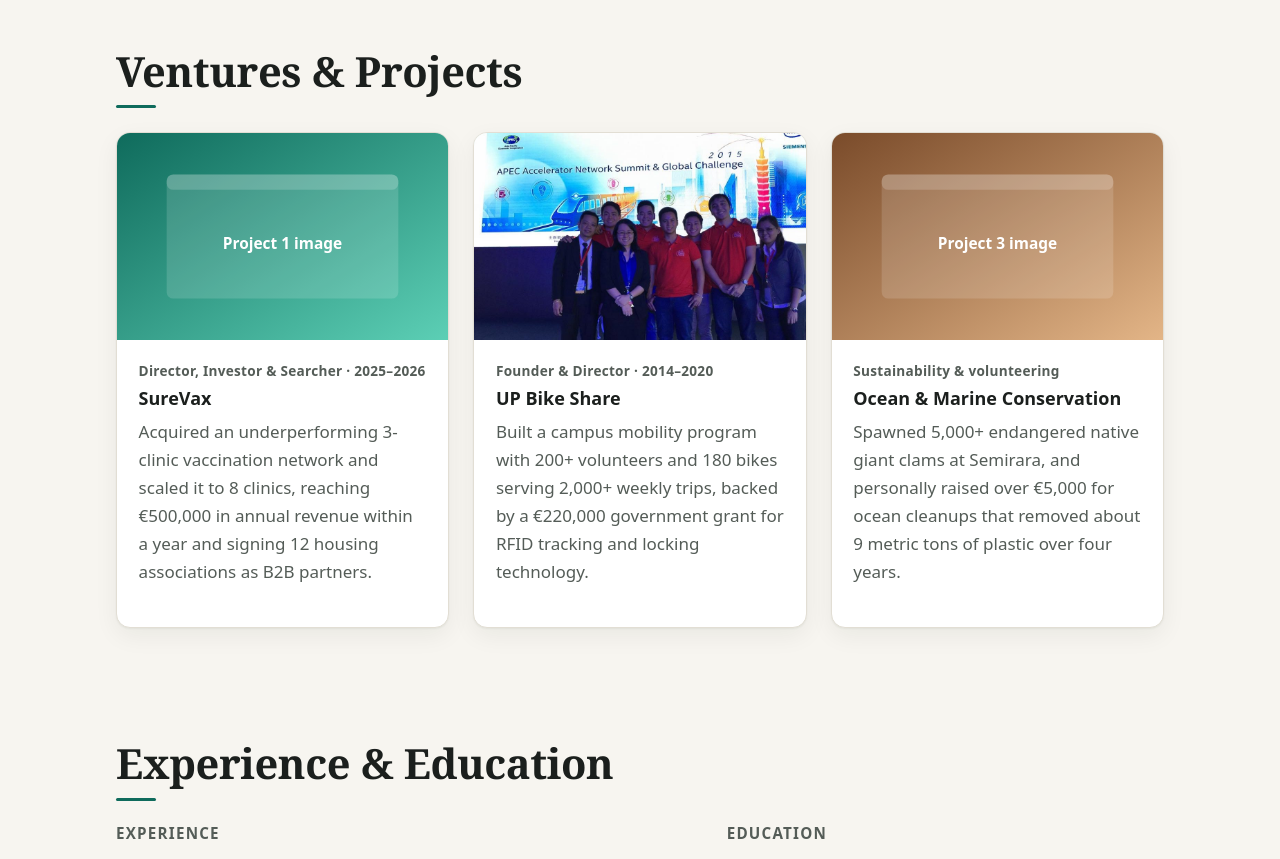
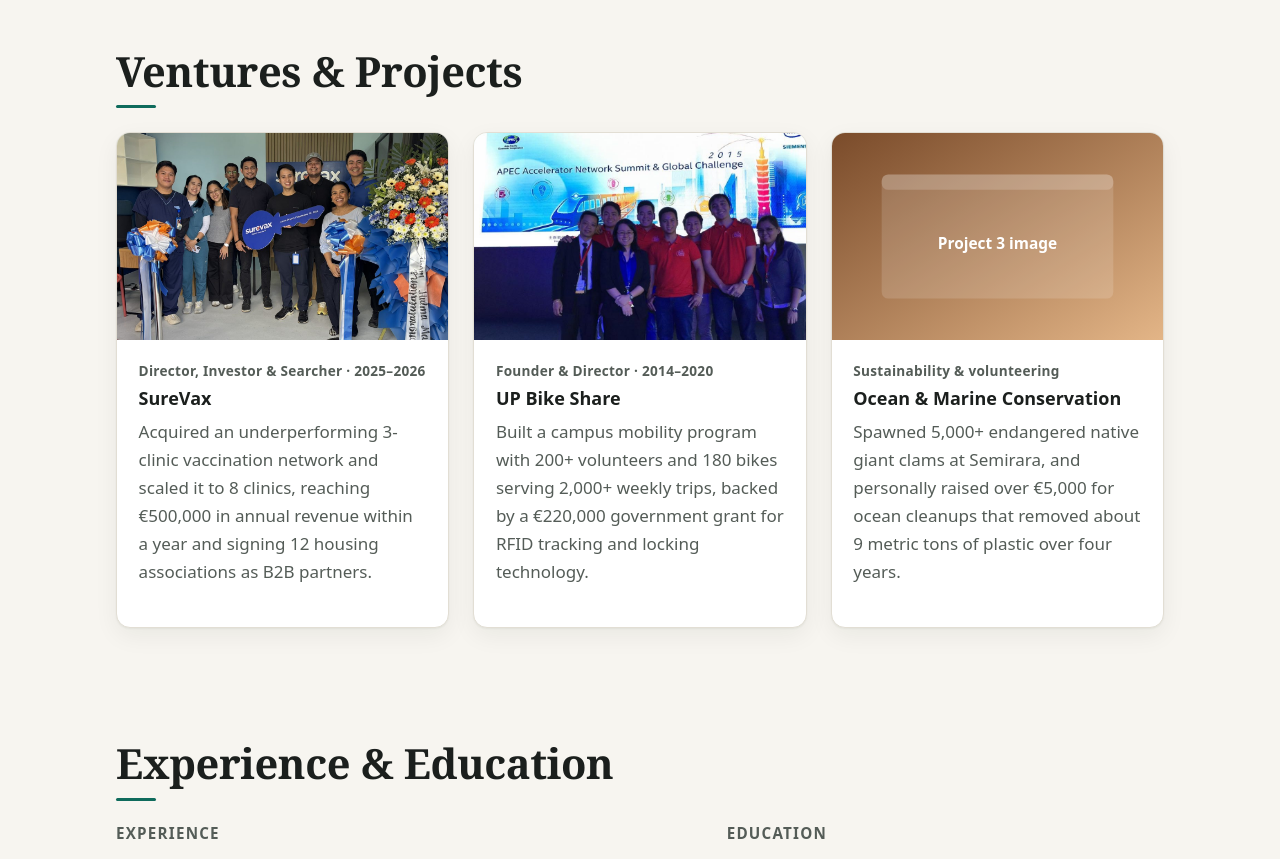
Before and after one commit to mclaperal/personal-portfolio-final, a plain HTML site: page index.html in a window 1280 px wide. Shown: the part 1320-2179 px from the top of the page. Drawn offline with Linux system fonts and the light colour scheme.

Commit message:
Add SureVax photo
Co-Authored-By: Claude Opus 5.5 <noreply@anthropic.com>
Claude-Session: https://claude.ai/code/session_015nHjkSYAbP2RMEVxRSxuXL

```diff
--- a/index.html
+++ b/index.html
@@ -121,8 +121,8 @@
       <div class="project-grid">
 
         <article class="project-card reveal">
-          <!-- SWAP IMAGE: images/project-1.svg (16:10, e.g. 1200x750) -->
-          <img src="images/project-1.svg" alt="Placeholder image for SureVax" width="640" height="400" loading="lazy">
+          <!-- SWAP IMAGE: images/surevax.jpg (16:10, e.g. 1200x750) -->
+          <img src="images/surevax.jpg" alt="The SureVax team holding a giant key at the Cainta branch opening, September 30, 2025" width="640" height="400" loading="lazy">
           <div class="project-body">
             <p class="project-meta">Director, Investor &amp; Searcher · 2025–2026</p>
             <h3>SureVax</h3>
```
Also changed, not shown: images/project-1.svg (deleted), images/surevax.jpg (added).
